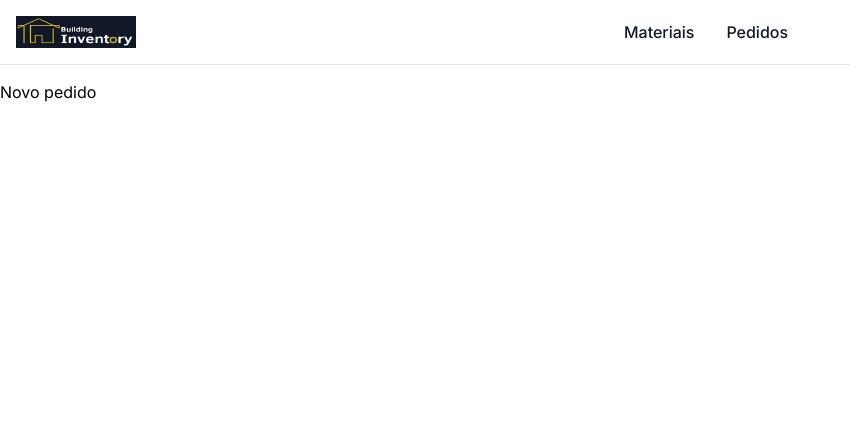
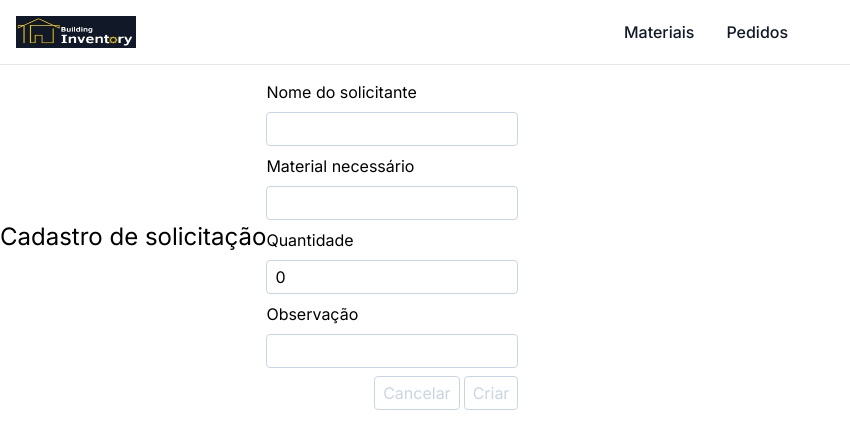
Before and after one commit to evelynlnoro/building_inventory, a Next.js app: page /orders/new in a window 1280 px wide. Shown: the top 448 px of the page, without its empty margins (0-850 px from the left). Built offline with nearby package versions, Linux system fonts and the light colour scheme.

Commit message:
Add new orders page

```diff
--- a/app/orders/new/page.tsx
+++ b/app/orders/new/page.tsx
@@ -1,3 +1,93 @@
-export default function NewOrder() {
-  return <h1>Novo pedido</h1>;
+import { prisma } from "@/app/db";
+import Link from "next/link";
+import { redirect } from "next/navigation";
+
+async function createItem(data: FormData) {
+  "use server";
+
+  // validations
+  const nome = data.get("nome")?.valueOf();
+  if (typeof nome !== "string" || nome.length === 0) {
+    throw new Error("Nome inválido");
+  }
+  const descricao = data.get("descricao")?.valueOf();
+  if (typeof descricao !== "string" || descricao.length === 0) {
+    throw new Error("Descrição inválida");
+  }
+
+  const cor = data.get("cor")?.valueOf();
+  if (typeof cor !== "string") {
+    throw new Error("Cor inválida");
+  }
+
+  const marca = data.get("marca")?.valueOf();
+  if (typeof marca !== "string") {
+    throw new Error("Marca inválida");
+  }
+
+  const quantidade = +(data.get("quantidade")?.valueOf() || 0);
+  if (typeof quantidade !== "number" || quantidade < 0) {
+    throw new Error("Quantidade inválida");
+  }
+
+  // creation
+  await prisma.order.create({
+    data: { nome, descricao, cor, marca, quantidade },
+  });
+  redirect("/");
 }
+
+export default function NewOrderPage() {
+  return (
+    <>
+      <header className="flex justify-between items-center mb-4">
+        <h1 className="text-2xl">Cadastro de solicitação</h1>
+      </header>
+      <form action={createItem} className="flex gap-2 flex-col">
+        <h3>Nome do solicitante</h3>
+        <input
+          type="text"
+          name="nome"
+          className="border border-slate-300 bg-transparent rounded px-2 py-1 outline-none focus-within:border-slate-100"
+          required
+        />
+        <h3>Material necessário</h3>
+        <input
+          type="text"
+          name="material"
+          className="border border-slate-300 bg-transparent rounded px-2 py-1 outline-none focus-within:border-slate-100"
+          required
+        />
+        <h3>Quantidade</h3>
+        <input
+          type="number"
+          name="quantidade"
+          min={0}
+          defaultValue={0}
+          className="border border-slate-300 bg-transparent rounded px-2 py-1 outline-none focus-within:border-slate-100"
+          required
+        />
+        <h3>Observação</h3>
+        <input
+          type="text"
+          name="observacao"
+          className="border border-slate-300 bg-transparent rounded px-2 py-1 outline-none focus-within:border-slate-100"
+        />
+        <div className="flex gap-1 justify-end">
+          <Link
+            href="javascript:history.back();"
+            className="border border-slate-300 text-slate-300 px-2 py-1 rounded hover:bg-slate-700 focus-within:bg-slate-700 outline-none"
+          >
+            Cancelar
+          </Link>
+          <button
+            type="submit"
+            className="border border-slate-300 text-slate-300 px-2 py-1 rounded hover:bg-slate-700 focus-within:bg-slate-700 outline-none"
+          >
+            Criar
+          </button>
+        </div>
+      </form>
+    </>
+  );
+}
--- a/app/orders/page.tsx
+++ b/app/orders/page.tsx
@@ -1,10 +1,17 @@
+import Link from "next/link";
+
 import OrderList from "@/app/orders/components/OrderList";
 
-export default async function OrdersPage() {
+export default function OrdersPage() {
   return (
     <>
-      <h1>Solicitações</h1>
-      <OrderList />
+    <Link
+      className="text-white bg-blue-700 hover:bg-blue-800 focus:ring-4 focus:outline-none focus:ring-blue-300 font-medium rounded-lg text-sm px-4 py-2 text-center mr-3 md:mr-0 dark:bg-blue-600 dark:hover:bg-blue-700 dark:focus:ring-blue-800"
+      href="/orders/new">
+      Nova solicitação
+    </Link>
+    <h1>SolicitaçÕes</h1>;
+    <OrderList />
     </>
-  );
+  )
 }
```
